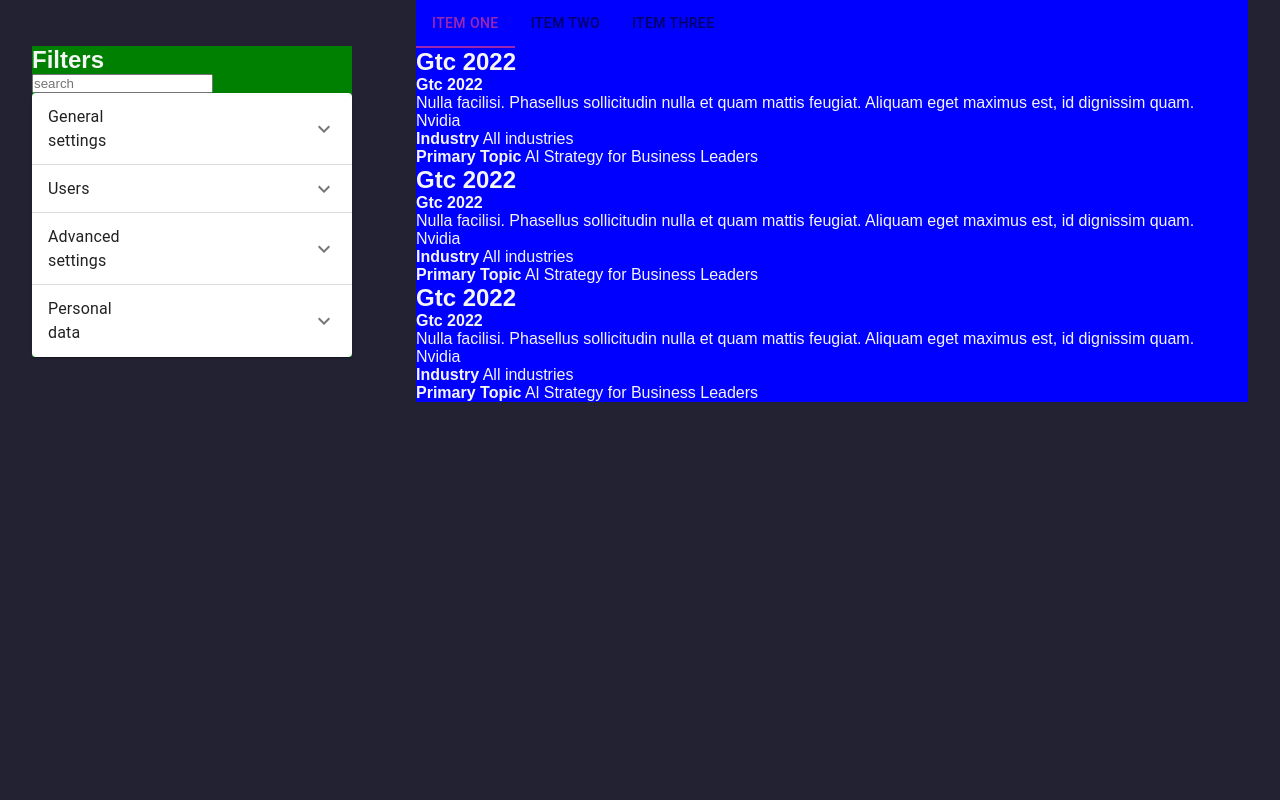
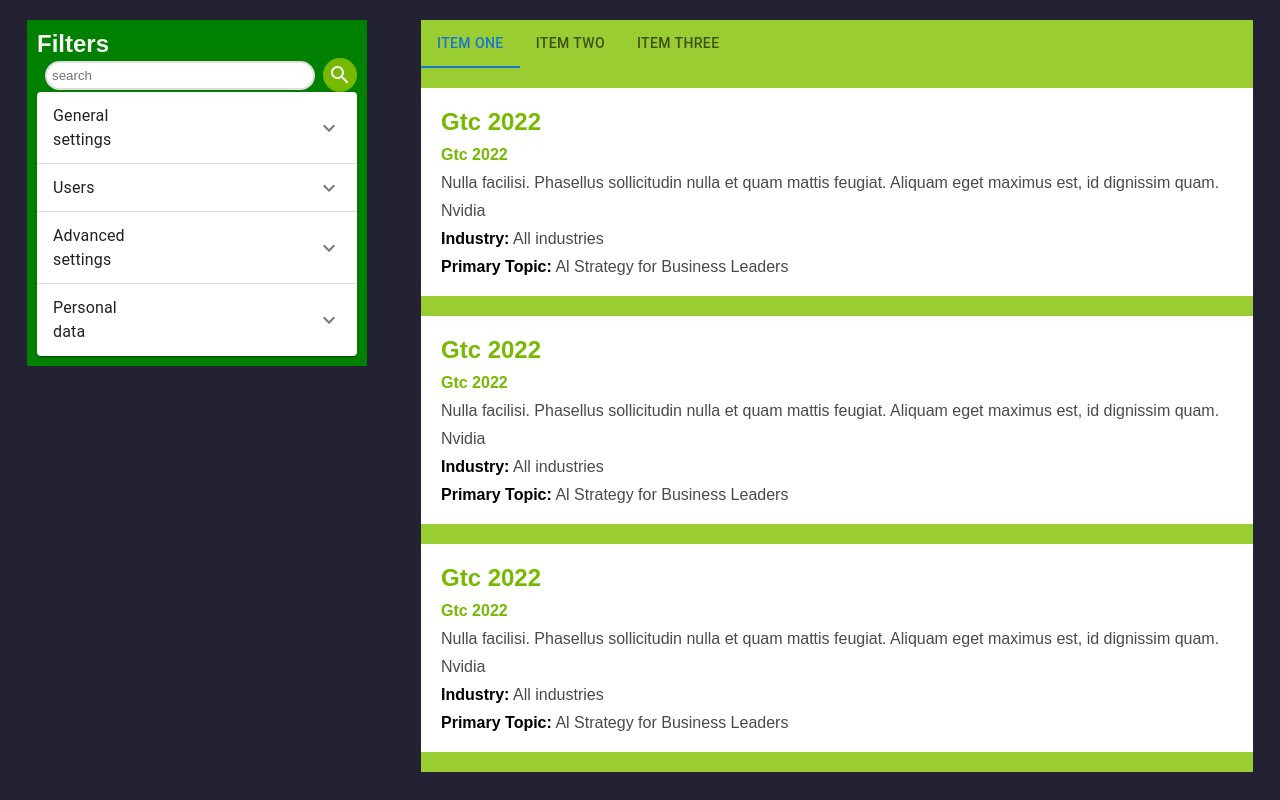
Before and after one commit to Edwin3002/Nvidia, a React (Create React App) app: page / in a window 1280 px wide. Built offline with nearby package versions, Linux system fonts and the light colour scheme.

Commit message:
v1 design y m

```diff
--- a/src/components/Cards.js
+++ b/src/components/Cards.js
@@ -20,8 +20,8 @@ export const Cards = () => {
                     <Tabs
                         value={value}
                         onChange={handleChange}
-                        textColor="secondary"
-                        indicatorColor="secondary"
+                        textColor="primary"
+                        indicatorColor="primary"
                         aria-label="secondary tabs example"
                     >
                         <Tab value="one" label="Item One" />
@@ -30,36 +30,37 @@ export const Cards = () => {
                     </Tabs>
                 </Box>
             </nav>
-            <div >
+            <div className='card'>
                 <h2>Gtc 2022</h2>
                 <h4>Gtc 2022</h4>
                 <p>
                     Nulla facilisi. Phasellus sollicitudin nulla et quam mattis feugiat. Aliquam eget maximus est, id dignissim quam.
                 </p>
                 <p>Nvidia</p>
-                <p> <b>Industry</b> All industries</p>
-                <p> <b>Primary Topic</b> Al Strategy for Business Leaders</p>
+                <p> <b>Industry:</b> All industries</p>
+                <p> <b>Primary Topic:</b> Al Strategy for Business Leaders</p>
             </div>
-            <div >
+            <div className='card'>
                 <h2>Gtc 2022</h2>
                 <h4>Gtc 2022</h4>
                 <p>
                     Nulla facilisi. Phasellus sollicitudin nulla et quam mattis feugiat. Aliquam eget maximus est, id dignissim quam.
                 </p>
                 <p>Nvidia</p>
-                <p> <b>Industry</b> All industries</p>
-                <p> <b>Primary Topic</b> Al Strategy for Business Leaders</p>
+                <p> <b>Industry:</b> All industries</p>
+                <p> <b>Primary Topic:</b> Al Strategy for Business Leaders</p>
             </div>
-            <div >
+            <div className='card'>
                 <h2>Gtc 2022</h2>
                 <h4>Gtc 2022</h4>
                 <p>
                     Nulla facilisi. Phasellus sollicitudin nulla et quam mattis feugiat. Aliquam eget maximus est, id dignissim quam.
                 </p>
                 <p>Nvidia</p>
-                <p> <b>Industry</b> All industries</p>
-                <p> <b>Primary Topic</b> Al Strategy for Business Leaders</p>
+                <p> <b>Industry:</b> All industries</p>
+                <p> <b>Primary Topic:</b> Al Strategy for Business Leaders</p>
             </div>
+
         </div>
     )
 }
--- a/src/components/Filter.js
+++ b/src/components/Filter.js
@@ -9,6 +9,7 @@ import ExpandMoreIcon from '@mui/icons-material/ExpandMore';
 import FormGroup from '@mui/material/FormGroup';
 import FormControlLabel from '@mui/material/FormControlLabel';
 import Checkbox from '@mui/material/Checkbox';
+import SearchIcon from '@mui/icons-material/Search';
 
 import '../style/style.css'
 
@@ -23,7 +24,11 @@ export const Filter = () => {
     return (
         <div className='padreF'>
             <h2>Filters</h2>
-            <input placeholder='search' />
+            <div className='search'>
+
+            <input placeholder='search'  className='input'/>
+            <SearchIcon className='lupa'/>
+            </div>
             <div>
                 <Accordion expanded={expanded === 'panel1'} onChange={handleChange('panel1')}>
                     <AccordionSummary
--- a/src/style/style.css
+++ b/src/style/style.css
@@ -10,16 +10,69 @@
   justify-content: space-between;
 }
 
+
 /* filtro */
 .padreF {
   background-color: green;
-  margin: auto;
+  margin: 20px auto;
+  padding: 10px;
   width: 25%;
+  height: 50%;
+}
+.search{
+    display: flex;
+}
+.input{
+    width: 80%;
+    margin: auto;
+    border: 2px solid #dddddd;
+    border-radius: 20px;
+    padding: 5px;
+}
+.lupa{
+    background-color: #76b900;
+    padding: 5px;
+    border-radius: 50px;
 }
 
 /* cards */
 .padreC {
-  background-color: blue;
-  margin: auto;
-  width: 65%;
+    background-color: yellowgreen;
+    color: black;
+    margin: 20px auto;
+    width: 65%;
 }
+.card{
+    background-color: white;
+    padding: 10px;
+    margin: 20px auto;
+}
+.card h2{
+    color: #76b900;
+    margin: 10px;
+}
+.card h4{
+    color: #76b900;
+    margin: 10px;
+}
+.card p{
+    color: #4a4a4a;
+    margin: 10px;
+}
+.card p b{
+    color: black;
+}
+
+
+    /* medioa */
+    @media (max-width:1000px) {
+        .contenedor{
+            flex-direction: column;
+        }
+        .padreF{
+            width: 80%;
+        }
+        .padreC{
+            width: 90%;
+        }
+    }
```
Also changed, not shown: src/helpers/FilterType.js (added, +26 -0 lines).
